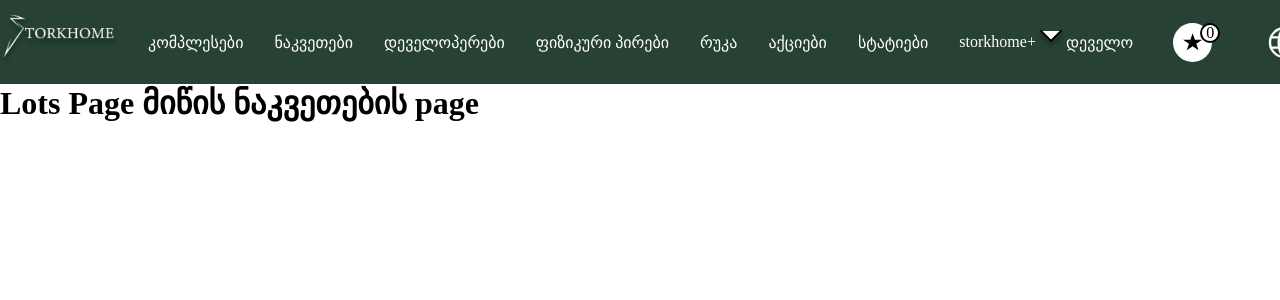
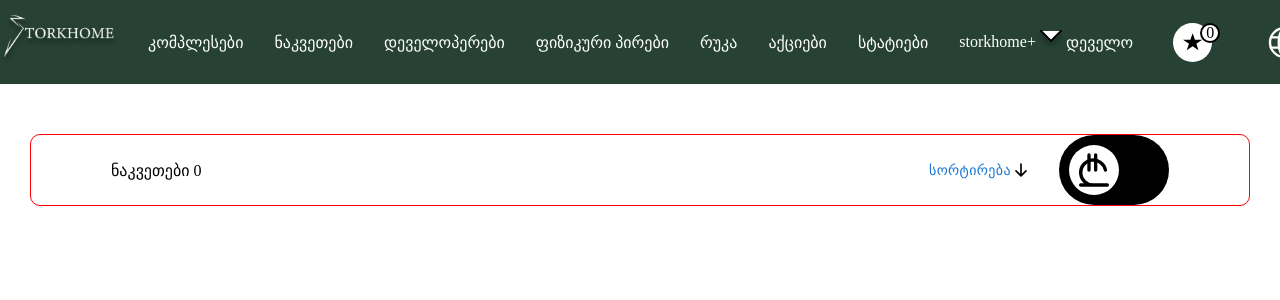
Before and after one commit to PixelPioners-Technologies/elitcity_front, a React (Vite) app: page /lots in a window 1280 px wide. Shown: the top 300 px of the page. Built offline with nearby package versions, Linux system fonts and the light colour scheme; no server answers.

Commit message:
added Lots page content

```diff
--- a/src/pages/HomePage.jsx
+++ b/src/pages/HomePage.jsx
@@ -483,7 +483,7 @@ const handleLoad = (map) => {
                   <div className='filter_cont'>
 
                       {/* button for filtering space */}
-                      <div className="button-modal-container">
+                      <div className="button-modal-container ">
                             <div onClick={handleSpaceButtonClick}  className='space_button'  >
                               {handleStatusButtonLanguageChange(selectedLanguage).spaceButtonLanguage}
                               <img src={button_icon} alt="button dropdown icon" className='dropdown' />
--- /dev/null
+++ b/src/pages/Lots.css
@@ -0,0 +1,80 @@
+
+.LotsBodyBox {
+
+  margin-top: 50px;
+  padding: 0 30px;
+}
+
+.lotsSortingAndCurrencyBox {
+  border: 1px solid red;
+  border-radius: 10px;
+  display: flex;
+  justify-content: space-between;
+  padding: 0 80px;
+}
+
+.lotsNumberInfoBox {
+  display: flex;
+  align-items: center;
+}
+
+.sortingAndCurrencyBox {
+  display: flex;
+  gap: 20px
+
+}
+
+.sortingBox {
+  display: flex;
+  align-items: center;
+
+}
+
+.arrowDownImageForSorting {
+  width: 20px;
+}
+
+
+/* classes of toggle button on currency --- */
+.switch {
+  width: 110px;
+  /* height: 70px; */
+  /* background-color: rgba(255, 255, 255, 0.4); */
+  background-color: black;
+
+  display: flex;
+  justify-content: flex-start;
+  /* border: 1px solid red; */
+  border-radius: 50px;
+  padding: 10px;
+  cursor: pointer;
+  /* border-radius: 50px; */
+}
+
+
+
+.switch[data-ison="true"] {
+  justify-content: flex-end;
+}
+
+.handle {
+  width: 50px;
+  height: 50px;
+  background-color: white;
+  border-radius: 40px;
+  display: flex;
+  justify-content: center;
+  align-items: center;
+}
+
+.currency-sign {
+  width: 40px; /* Adjust width as needed */
+  height: auto;
+  margin-right: 0px; /* Add spacing between the images */
+}
+
+.currency-sign.active {
+
+  display: none; /* Hide inactive currency sign */
+}
+/* ------------- */
--- a/src/pages/Lots.jsx
+++ b/src/pages/Lots.jsx
@@ -1,12 +1,121 @@
 // import React from 'react'
+import './Lots.css';
+import { useState } from 'react';
+import { motion } from "framer-motion";
+
+
+
+// for Sorting
+// import * as React from 'react';
+import Button from '@mui/material/Button';
+import Menu from '@mui/material/Menu';
+import MenuItem from '@mui/material/MenuItem';
+// ------------------------------------------------------------------------------------
+import dollar from '../assets/dollar-svgrepo-com.svg';
+import lari from '../assets/lari-svgrepo-com.svg';
+import arrowDown from '../assets/arrow-down-for-sorting.svg';
+
+
+
 
 export default function Lots() {
+  const [ascendentPrice, setAscendentPrice] = useState('');
+  const [totalCount, setTotalCount] = useState(0);
+
+
+  // for Sorting
+const [anchorEl, setAnchorEl] = useState(null);
+const open = Boolean(anchorEl);
+const handleClick = (event) => {
+  setAnchorEl(event.currentTarget);
+};
+const handleClose = () => {
+  setAnchorEl(null);
+};
+// -------------------------------------------------------
+
+// for toggle DOllar AND LARI ---==---(START)
+const [isOn, setIsOn] = useState(false);
+const toggleSwitch = () => setIsOn(!isOn);
+// -----===--------(END)
+
+
   return (
-    <div>
-       <h1>
-      Lots Page
-      მიწის ნაკვეთების page
-      </h1>
+    <div className='LotsBodyBox'>
+       {/* ეს არის სორტირება და Dollar/Lari-ის ცვლილების button ... */}
+      <div className='lotsSortingAndCurrencyBox'>
+
+        <div className='lotsNumberInfoBox'>
+          <p>ნაკვეთები {totalCount}</p>
+        </div>
+
+        {/* აქ არის  სორტირება და ვალუტის ცვლილების button -->>(START) */}
+        <div className='sortingAndCurrencyBox'>
+
+          {/* აქ არის მხოლოდ სორტირება
+          (START sortingBox) --->>*/}
+          <div className='sortingBox'>
+            <Button
+              id="basic-button"
+              aria-controls={open ? 'basic-menu' : undefined}
+              aria-haspopup="true"
+              aria-expanded={open ? 'true' : undefined}
+              onClick={handleClick}
+            >
+              სორტირება
+              <img src={arrowDown} alt='arrow-down-for-sorting' className='arrowDownImageForSorting'/>
+            </Button>
+            <Menu
+              id="basic-menu"
+              anchorEl={anchorEl}
+              open={open}
+              onClose={handleClose}
+              MenuListProps={{
+                'aria-labelledby': 'basic-button',
+              }}
+            >
+              <MenuItem onClick={() => { handleClose(); setAscendentPrice('-created_at'); }}>თარიღი კლებადობით</MenuItem>
+              <MenuItem onClick={() => { handleClose(); setAscendentPrice('created_at'); }}>თარიღი ზრდადობით</MenuItem>
+              <MenuItem onClick={() => { handleClose(); setAscendentPrice('-price_per_sq_meter'); }}>ფასი კლებადობით</MenuItem>
+              <MenuItem onClick={() => { handleClose(); setAscendentPrice('price_per_sq_meter'); }}>ფასი ზრდადობით</MenuItem>
+              <MenuItem onClick={() => { handleClose(); setAscendentPrice('-rank'); }}>რანკი კლებადობით</MenuItem>
+              <MenuItem onClick={() => { handleClose(); setAscendentPrice('rank'); }}>რანკი ზრდადობით</MenuItem>
+            </Menu>
+          </div>
+          {/* -----------(END sortingBox) */}
+
+          {/* ----Dollar and Lari Toggle button */}
+            <div className="switch" data-ison={isOn} onClick={toggleSwitch}>
+              <motion.div className="handle" layout transition={spring}>
+                <img
+                  src={lari}
+                  alt="Lari Sign"
+                  className={`currency-sign ${isOn ? "active" : ""}`}
+                  />
+                <img
+                  src={dollar}
+                  alt="Dollar Sign"
+                  className={`currency-sign ${!isOn ? "active" : ""}`}
+                  />
+              </motion.div>
+            </div>
+          {/* ----------------(End) currency */}
+        </div>
+        {/* -----------(END sortingAndCurrencyBox) */}
+
+
+
+      </div>
+{/* // ------------------------------------------------------------------------------------ */}
+
+
     </div>
   )
 }
+
+
+const spring = {
+  type: "spring",
+  stiffness: 100,
+  damping: 30,
+};
--- a/src/pages/Map.css
+++ b/src/pages/Map.css
@@ -257,7 +257,7 @@
 
 
 
-/* (START)   რუკის დივზე ეფექტურად, ანიმაციურად გასახსნელად..  */
+/* (START)   რუკის დივზე ეფექტურად, ანიმაციურად გასახსნელად.. ასევე pin-ის აიკონების დივზეც  */
 
 .scale-up-hor-center {
 	-webkit-animation: scale-up-hor-center 1s cubic-bezier(0.390, 0.575, 0.565, 1.000) both;
@@ -316,6 +316,9 @@
 
 
 
+
+
+
 /* --------------legend styles----------------------------- */
 
 .legend_contained{
--- a/src/pages/Map.jsx
+++ b/src/pages/Map.jsx
@@ -756,7 +756,7 @@ const handleLoad = (map) => {
                         </GoogleMap>
                       </LoadScript>
                     </div>
-                    <div className='legend_contained' >
+                    <div className='legend_contained scale-up-hor-center' >
 
                       <div className='child_legend_cont' >
                           <img src={red} rel='location icon' className='loc_icon'  />
```
Also changed, not shown: src/App.css (+59 -0 lines), src/assets/arrow-down-for-sorting.svg (added).
